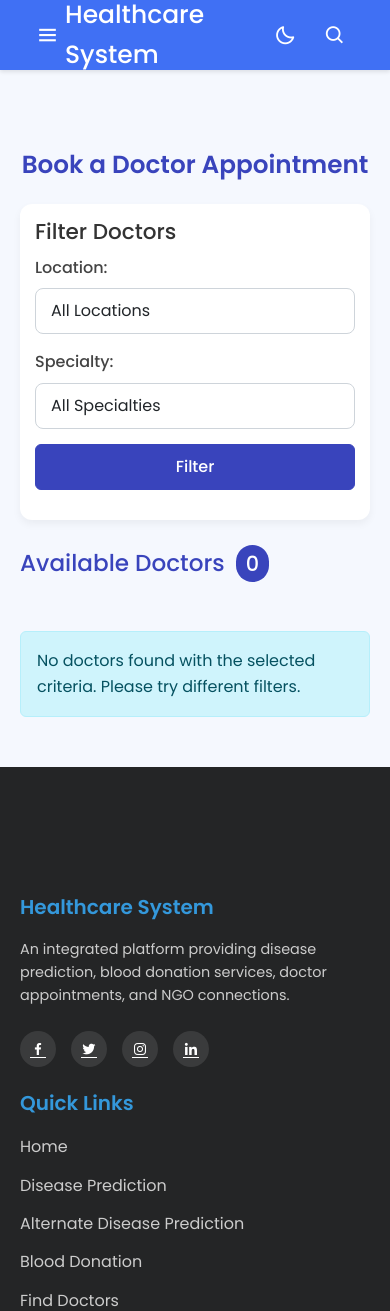
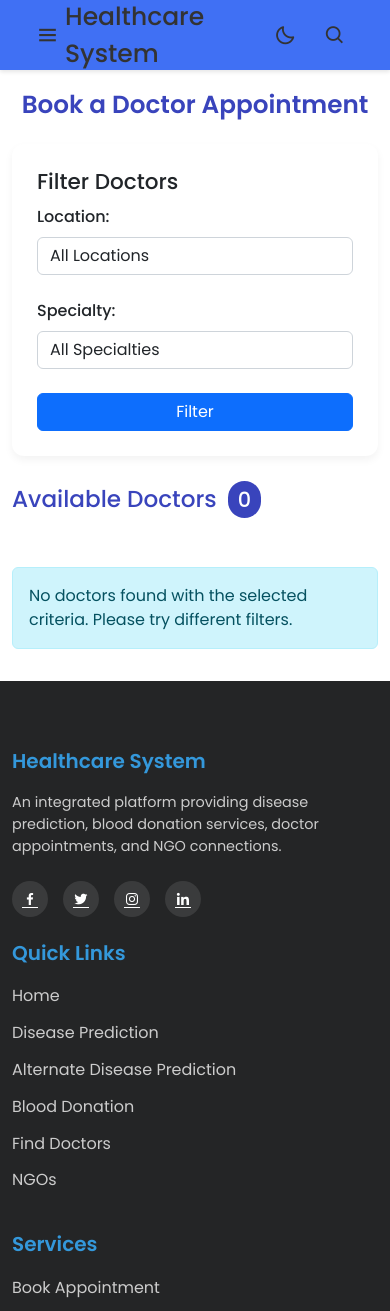
Before and after one commit to NeilLopes-9973/Complete-Healthcare-System, a Flask app: template templates/doc_appointment.html in a window 390 px wide. Shown: the top 1311 px of the page. Run offline with Flask 2, Linux system fonts and the light colour scheme; the template is opened without the code that fills it, so the values that code supplies are empty; some libraries are stand-ins or nearby versions.

Commit message:
Fix navbar overlap issue by implementing master layout template

```diff
--- a/templates/doc_appointment.html
+++ b/templates/doc_appointment.html
@@ -1,31 +1,9 @@
-<!DOCTYPE html>
-<html lang="en">
-<head>
-    <meta charset="UTF-8">
-    <meta http-equiv="X-UA-Compatible" content="IE=edge">
-    <meta name="viewport" content="width=device-width, initial-scale=1.0">
-    <title>Doctor Appointment</title>
+{% extends 'layout.html' %}
 
-    <!-- ===== CSS ===== -->
-    <link rel="stylesheet" href="{{ url_for('static', filename='css/style.css') }}">
+{% block title %}Doctor Appointment{% endblock %}
 
-    <!-- ===== Boxicons CSS ===== -->
-    <link href='https://unpkg.com/boxicons@2.1.1/css/boxicons.min.css' rel='stylesheet'>
-    <link rel="stylesheet" href="https://cdn.jsdelivr.net/npm/bootstrap@5.2.2/dist/css/bootstrap.rtl.min.css">
-
+{% block styles %}
 <style>
-        body {
-            font-family: Arial, sans-serif;
-            line-height: 1.6;
-            color: #333;
-            background-color: #f5f8fe;
-        }
-        .container {
-            margin-top: 80px; /* increased to give space for fixed navbar */
-            margin-bottom: 50px;
-            max-width: 1200px;
-            padding: 0 20px;
-        }
     h2 {
         color: #3944BC;
         margin-bottom: 30px;
@@ -66,47 +44,6 @@
         margin-bottom: 30px;
         box-shadow: 0 4px 8px rgba(0, 0, 0, 0.05);
     }
-        .form-group {
-            margin-bottom: 20px;
-        }
-        label {
-            display: block;
-            margin-bottom: 8px;
-            font-weight: 500;
-            color: #444;
-        }
-        .form-control {
-            padding: 10px 15px;
-            border-radius: 8px;
-            border: 1px solid #ced4da;
-        }
-        .form-control:focus {
-            border-color: #3944BC;
-            box-shadow: 0 0 0 0.25rem rgba(57, 68, 188, 0.25);
-        }
-        .btn-primary {
-            background-color: #3944BC;
-            border-color: #3944BC;
-            padding: 10px 20px;
-            font-weight: 500;
-        }
-        .btn-primary:hover {
-            background-color: #333db0;
-            border-color: #333db0;
-        }
-        .btn-success {
-            background-color: #28a745;
-            border-color: #28a745;
-            padding: 10px 20px;
-            font-weight: 500;
-        }
-        .btn-success:hover {
-            background-color: #218838;
-            border-color: #1e7e34;
-        }
-        .doctor-info {
-            margin-bottom: 15px;
-        }
     .appointment-count {
         background-color: #3944BC;
         color: white;
@@ -115,35 +52,15 @@
         font-size: 0.9em;
         margin-left: 5px;
     }
-        @media (max-width: 992px) {
-            .doctor-list {
-                grid-template-columns: repeat(auto-fill, minmax(280px, 1fr));
-            }
-        }
     @media (max-width: 768px) {
         .doctor-list {
             grid-template-columns: 1fr;
         }
-            .filter-form {
-                padding: 15px;
-            }
-        }
-        @media (max-width: 576px) {
-            .filter-form .row {
-                flex-direction: column;
-            }
-            .filter-form .col-md-5,
-            .filter-form .col-md-2 {
-                width: 100%;
-                margin-bottom: 15px;
-            }
     }
 </style>
-</head>
-<body>
-    {% include 'fixed_navbar.html' %}
+{% endblock %}
 
-    <div class="container">
+{% block content %}
 <h2 class="text-center mb-4">Book a Doctor Appointment</h2>
 
 <div class="filter-form">
@@ -195,10 +112,17 @@
             <form method="POST" action="{{ url_for('book_appointment') }}" class="mt-4">
                 <input type="hidden" name="doctor_id" value="{{ doctor.id }}">
 
+                {% if session.get('p_name') %}
+                    <input type="hidden" name="patient_name" value="{{ session.get('p_name') }}">
+                    <div class="alert alert-info">
+                        <small>Booking as: <strong>{{ session.get('p_name') }}</strong></small>
+                    </div>
+                {% else %}
                 <div class="form-group">
                     <label for="patient_name_{{ doctor.id }}">Your Name:</label>
                     <input type="text" id="patient_name_{{ doctor.id }}" name="patient_name" class="form-control" required>
                 </div>
+                {% endif %}
 
                 <div class="form-group">
                     <label for="appointment_date_{{ doctor.id }}">Date:</label>
@@ -221,10 +145,4 @@
         No doctors found with the selected criteria. Please try different filters.
     </div>
 {% endif %}
-    </div>
-
-    {% include 'footer.html' %}
-
-    <script src="https://cdn.jsdelivr.net/npm/bootstrap@5.2.2/dist/js/bootstrap.bundle.min.js"></script>
-</body>
-</html>
+{% endblock %}
--- /dev/null
+++ b/templates/layout.html
@@ -0,0 +1,63 @@
+<!DOCTYPE html>
+<html lang="en">
+<head>
+    <meta charset="UTF-8">
+    <meta http-equiv="X-UA-Compatible" content="IE=edge">
+    <meta name="viewport" content="width=device-width, initial-scale=1.0">
+    <title>{% block title %}Healthcare System{% endblock %}</title>
+
+    <!-- Common CSS Files - Consistent across all pages -->
+    <link rel="stylesheet" href="{{ url_for('static', filename='css/style.css') }}">
+    <link rel="stylesheet" href="{{ url_for('static', filename='css/common.css') }}">
+    <link href='https://unpkg.com/boxicons@2.1.1/css/boxicons.min.css' rel='stylesheet'>
+    <link rel="stylesheet" href="https://cdn.jsdelivr.net/npm/bootstrap@5.2.2/dist/css/bootstrap.rtl.min.css">
+
+    <!-- Critical navbar fixes -->
+    <style>
+        /* Override any potential navbar duplications */
+        body {
+            padding-top: 70px; /* Make room for fixed navbar */
+            min-height: 100vh;
+        }
+        .container {
+            position: relative;
+            z-index: 1; /* Lower than navbar */
+            margin-top: 20px;
+        }
+        nav {
+            position: fixed !important;
+            top: 0 !important;
+            left: 0 !important;
+            width: 100% !important;
+            height: 70px !important;
+            z-index: 1000 !important;
+        }
+        .nav-bar {
+            position: relative !important;
+            z-index: 1001 !important;
+            background-color: transparent !important;
+        }
+    </style>
+
+    <!-- Page-specific CSS -->
+    {% block styles %}{% endblock %}
+</head>
+<body>
+    <!-- Fixed Navbar -->
+    {% include 'fixed_navbar.html' %}
+
+    <!-- Page Content -->
+    <div class="container">
+        {% block content %}{% endblock %}
+    </div>
+
+    <!-- Footer -->
+    {% include 'footer.html' %}
+
+    <!-- Common Scripts -->
+    <script src="https://cdn.jsdelivr.net/npm/bootstrap@5.2.2/dist/js/bootstrap.bundle.min.js"></script>
+
+    <!-- Page-specific Scripts -->
+    {% block scripts %}{% endblock %}
+</body>
+</html>
```
Also changed, not shown: templates/appointment_success.html (+8 -33 lines). Lines whose indentation alone changed are shown as unchanged.
